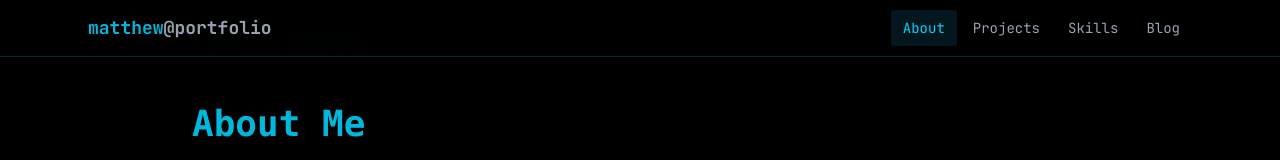
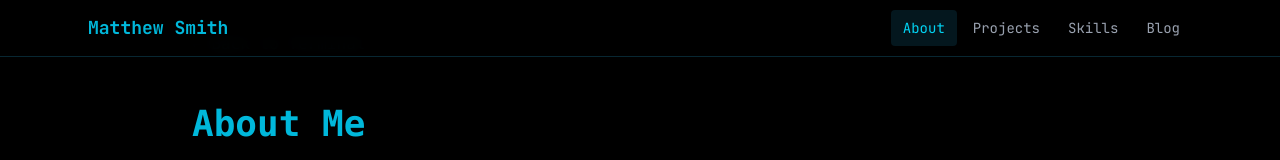
Before and after one commit to MatthewSmithwebdesign/26-portfolio, a Next.js app: page /about in a window 1280 px wide. Shown: the top 160 px of the page. Built offline with nearby package versions, Linux system fonts and the light colour scheme.

Commit message:
Update navigation branding to Matthew Smith

```diff
--- a/src/components/Navigation/Navigation.tsx
+++ b/src/components/Navigation/Navigation.tsx
@@ -27,7 +27,7 @@ export default function Navigation() {
             href="/"
             className="text-cyan-500 font-bold text-lg hover:text-cyan-400 transition-colors"
           >
-            matthew<span className="text-gray-400">@portfolio</span>
+            Matthew Smith
           </Link>
 
           <div className="hidden md:flex items-center gap-1">
```
